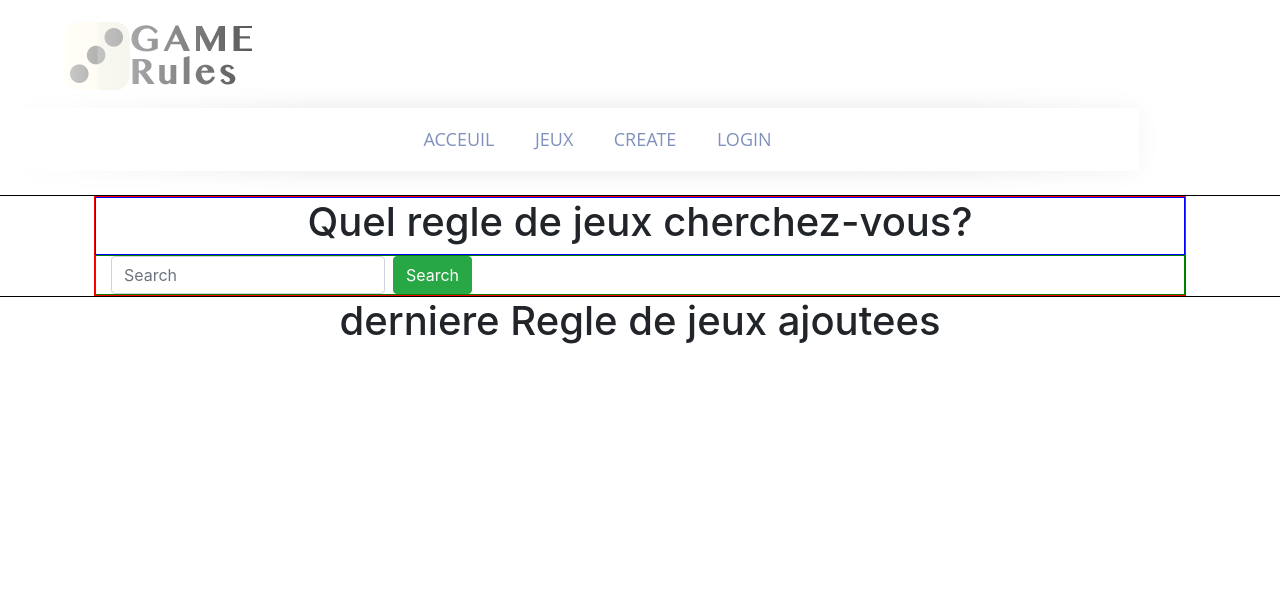
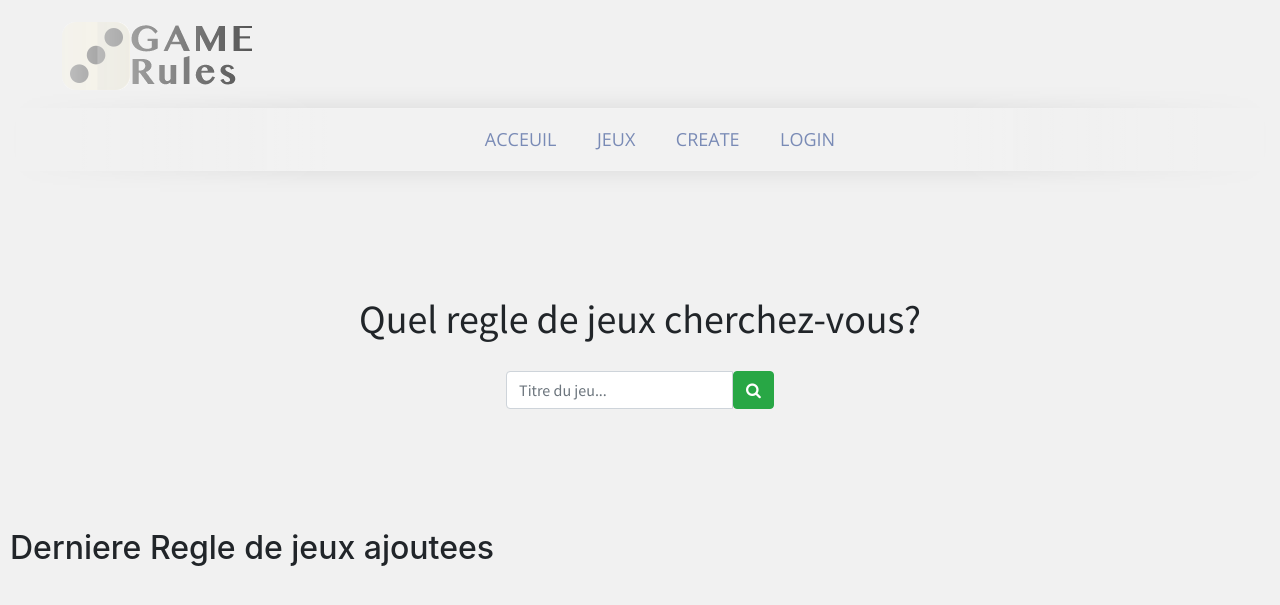
Before and after one commit to Ethan081/GamesRules, a Symfony app: template templates/games_rules/index.html.twig in a window 1280 px wide. Shown: the top 605 px of the page. Run offline with Twig, Linux system fonts and the light colour scheme; the template is opened without the code that fills it, so the values that code supplies are empty; some libraries are stand-ins or nearby versions.

Commit message:
add bootstrap

```diff
--- a/src/Form/GameType.php
+++ b/src/Form/GameType.php
@@ -33,6 +33,7 @@ class  GameType extends AbstractType
                 'label' => 'Image (JPG file)'
             ])
             ->add('rule')
+
         ;
     }
 
--- a/templates/base.html.twig
+++ b/templates/base.html.twig
@@ -2,8 +2,10 @@
 <html>
     <head>
         <meta charset="UTF-8">
+        <meta name="viewport" content="width=device-width, initial-scale=1.0">
         <title>{% block title %}Welcome!{% endblock %}</title>
         {% block bootstrap %}{% endblock %}
+        <link href="https://fonts.googleapis.com/css?family=Open+Sans|Roboto|Source+Sans+Pro&display=swap" rel="stylesheet">
         <link rel="stylesheet" href="https://stackpath.bootstrapcdn.com/bootstrap/4.3.1/css/bootstrap.min.css" integrity="sha384-ggOyR0iXCbMQv3Xipma34MD+dH/1fQ784/j6cY/iJTQUOhcWr7x9JvoRxT2MZw1T" crossorigin="anonymous">
         <link rel="stylesheet" href="https://cdnjs.cloudflare.com/ajax/libs/font-awesome/4.7.0/css/font-awesome.min.css">
         <link rel="stylesheet" href="{{ asset('assets/css/main.css') }}">
--- a/templates/game/create_game.html.twig
+++ b/templates/game/create_game.html.twig
@@ -17,8 +17,6 @@
             {{ form_row(gameForm.imageFile)  }}
             {{ form_row(gameForm.rule, {'attr': {'placeholder': 'http://....'}})  }}
 
-
-
             <button type="submit" class="btn btn-success">
                 {% if editMode %}
                     Modifier
--- a/templates/games_rules/index.html.twig
+++ b/templates/games_rules/index.html.twig
@@ -4,35 +4,33 @@
 
 {% block main %}
 <main>
-    <container class="row justify-content-center" style="border:1px solid black;">
-        <section >
-            <article class="row justify-content-center" style="border:1px solid red; text-align: center;">
-                <div class="col-12 col-lg-12" style="border:1px solid blue;">
+    <container >
+            <article class="row search-box" >
+                <div class="col-12 col-lg-12 d-flex justify-content-center" >
                     <h1>Quel regle de jeux cherchez-vous?</h1>
                 </div>
-                <div class="col-12 col-lg-12" style="border:1px solid green; text-align: center;">
-                    <form class="form-inline my-2 my-lg-0" action="{{ path('games_search') }}" method="get">
-                        <input class="form-control mr-sm-2" type="search" placeholder="Search" name="title" aria-label="Search">
-                        <button class="btn btn-success my-2 my-sm-0" type="submit">Search</button>
+                <div class="col-12 col-lg-12 d-flex justify-content-center search-bar" >
+                    <form class="form-inline " action="{{ path('games_search') }}" method="get">
+                        <div class="input-group">
+                            <input class="form-control" type="text" placeholder="Titre du jeu..." name="title">
+                            <button type="button" class="btn btn-success" type="submit"><i class="fa fa-search"></i></button>
+                        </div>
                     </form>
                 </div>
             </article>
-        </section>
     </container>
-    <section class="row justify-content-center">
-        <div class="col-12 col-md-6" style="text-align: center;">
-            <h1>derniere Regle de jeux ajoutees</h1>
-        </div>
-        <article class="card-show">
+    <section>
+        <article class="row d-flex justify-content-center">
+            <div class="col-12 col-lg-12 article-text" >
+                <h2>Derniere Regle de jeux ajoutees</h2>
+            </div>
             {% for game in games|slice(-4) %}
-            <div class="col-12 col-md-6">
-                <div class="card">
-                    <img src="{{ asset('assets/img/pictures') }}/{{ game.picture }}" alt="" class="resp">
-                    <div class="container">
-                        <a href="{{ path('games_show', {'id': game.id}) }}"><h4><b>{{ game.title }}</b></h4></a>
+                <div class="card col-8 col-lg-3">
+                    <img class="card-img-top" src="{{ asset('assets/img/pictures') }}/{{ game.picture }}" alt="Card image cap">
+                    <div class="card-body">
+                        <a href="{{ path('games_show', {'id': game.id}) }}"><h4>{{ game.title }}</h4></a>
                     </div>
                 </div>
-            </div>
             {% endfor %}
         </article>
     </section>
```
Also changed, not shown: templates/game/games.html.twig (+25 -15 lines), templates/game/games_search.html.twig (+9 -6 lines), templates/game/show_single_game.html.twig (+14 -13 lines), public/assets/css/_card-show.scss (added), public/assets/css/_card.scss (added), public/assets/css/_color.scss, public/assets/css/_font.scss (added), public/assets/css/_init.scss (added), public/assets/css/_navbar.scss, public/assets/css/_search-box.scss (added), public/assets/css/main.css, public/assets/css/main.scss, public/assets/img/pictures/Aventuriers_du_rail_web.jpg (added), 1 other file.
